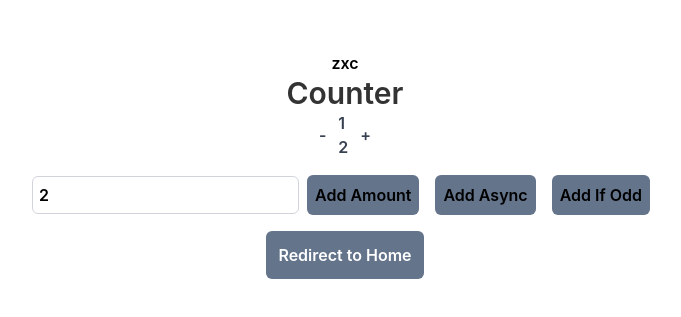
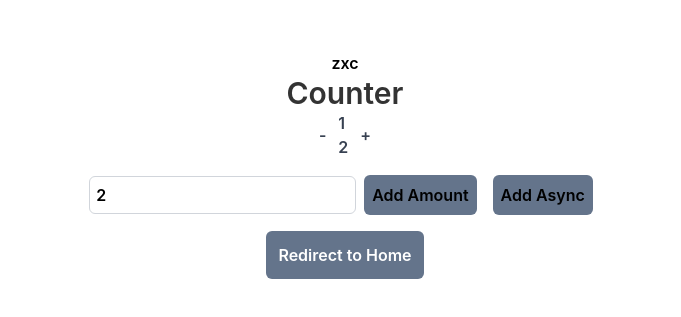
Before and after one commit to klimhammet62/advanced-filter, a Next.js app: page /counter in a window 1280 px wide. Shown: the part 231-548 px from the top of the page, without its empty margins (295-976 px from the left). Built offline with nearby package versions, Linux system fonts and the light colour scheme; no server answers.

Commit message:
some micro fixes

```diff
--- a/app/components/counter.tsx
+++ b/app/components/counter.tsx
@@ -7,7 +7,6 @@ import {
 	increment,
 	incrementAsync,
 	incrementByAmount,
-	incrementIfOdd,
 	selectCount,
 	swap,
 } from '../redux/reducers/counter/counterSlice';
@@ -78,12 +77,12 @@ function Counter() {
 				>
 					Add Async
 				</button>
-				<button
+				{/* <button
 					className="m-2 dark: bg-slate-500 p-2 rounded-md"
 					onClick={() => dispatch(incrementIfOdd(incrementValue))}
 				>
 					Add If Odd
-				</button>
+				</button> */}
 			</div>
 			<Redirect text="Redirect to Home" link="" />
 		</div>
--- a/app/redux/reducers/counter/counterSlice.ts
+++ b/app/redux/reducers/counter/counterSlice.ts
@@ -102,13 +102,13 @@ export const selectCount = (state: AppState) => state.counter.obj;
 
 // We can also write thunks by hand, which may contain both sync and async logic.
 // Here's an example of conditionally dispatching actions based on current state.
-export const incrementIfOdd =
+/* export const incrementIfOdd =
 	(amount: number): AppThunk =>
 	(dispatch, getState) => {
 		const currentValue = selectCount(getState());
 		if (currentValue % 2 === 1) {
 			dispatch(incrementByAmount(amount));
 		}
-	};
+	}; */
 
 export default counterSlice.reducer;
--- a/package.json
+++ b/package.json
@@ -5,19 +5,23 @@
     "name": "Belkin Artemiy",
     "url": "https://github.com/klimhammet62"
   },
+  "homepage": "https://klimhammet62.github.io/advanced-filter",
   "version": "0.1.0",
   "private": true,
   "scripts": {
     "dev": "next dev",
     "build": "next build",
     "start": "next start",
-    "lint": "next lint"
+    "lint": "next lint",
+    "predeploy": "yarn build",
+    "deploy": "gh-pages -d app"
   },
   "dependencies": {
     "@headlessui/react": "^1.6.6",
     "@heroicons/react": "^1.0.6",
     "@reduxjs/toolkit": "^1.8.3",
     "@types/lodash": "^4.14.182",
+    "gh-pages": "^4.0.0",
     "lodash.debounce": "^4.0.8",
     "nanoid": "^4.0.0",
     "next": "12.2.2",
```
Also changed, not shown: 2 other files (tests, documents, lock files or other folders).
